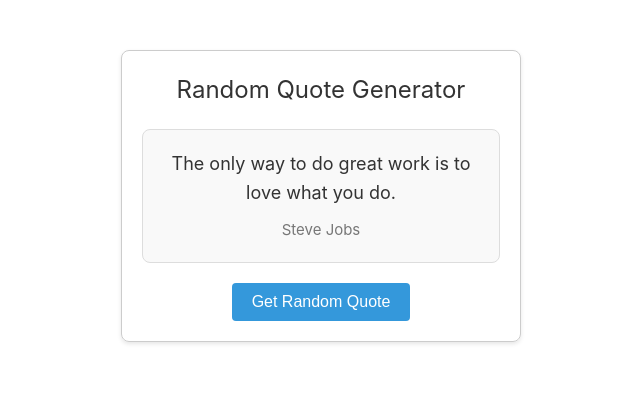
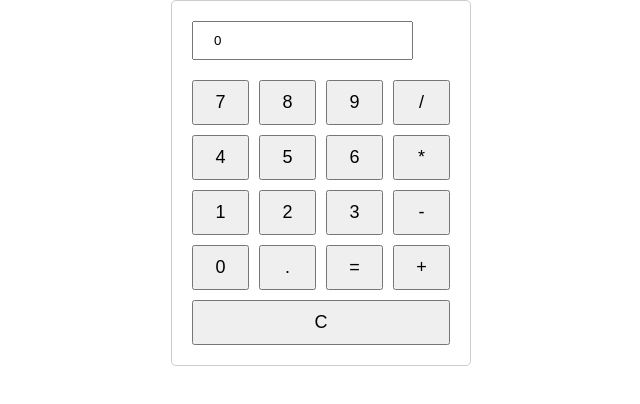
Before and after one commit to danelian/vue-projects, a Vue app: page / in a window 1280 px wide. Shown: the top 404 px of the page, without its empty margins (319-959 px from the left). Built offline with nearby package versions, Linux system fonts and the light colour scheme.

Commit message:
3. Calculator

```diff
--- a/src/App.vue
+++ b/src/App.vue
@@ -1,9 +1,9 @@
 <script setup>
-import RandomQuoteGenerator from './components/RandomQuoteGenerator.vue'
+import AmazingCalculator from './components/AmazingCalculator.vue'
 </script>
 
 <template>
-  <RandomQuoteGenerator />
+  <AmazingCalculator />
 </template>
 
 <style scoped>
--- /dev/null
+++ b/src/components/AmazingCalculator.vue
@@ -0,0 +1,106 @@
+<script setup>
+import { ref, computed } from 'vue'
+
+const display = ref('0')
+
+const appendToDisplay = (value) => {
+  if (display.value === '0' && value !== '.') {
+    display.value = value
+  } else {
+    display.value += value
+  }
+}
+
+const calculate = () => {
+  try {
+    display.value = eval(display.value).toString()
+  } catch (error) {
+    display.value = 'Error'
+  }
+}
+
+// Computed property for dynamic class binding
+const displayClass = computed(() => {
+  return display.value.length > 12 ? 'small-text' : ''
+})
+
+const clearDisplay = () => {
+  display.value = '0'
+}
+</script>
+
+<template>
+  <div>
+    <div class="calculator">
+      <input v-model="display" :class="displayClass" readonly />
+
+      <div class="buttons">
+        <button @click="appendToDisplay('7')">7</button>
+        <button @click="appendToDisplay('8')">8</button>
+        <button @click="appendToDisplay('9')">9</button>
+        <button @click="appendToDisplay('/')">/</button>
+
+        <button @click="appendToDisplay('4')">4</button>
+        <button @click="appendToDisplay('5')">5</button>
+        <button @click="appendToDisplay('6')">6</button>
+        <button @click="appendToDisplay('*')">*</button>
+
+        <button @click="appendToDisplay('1')">1</button>
+        <button @click="appendToDisplay('2')">2</button>
+        <button @click="appendToDisplay('3')">3</button>
+        <button @click="appendToDisplay('-')">-</button>
+
+        <button @click="appendToDisplay('0')">0</button>
+        <button @click="appendToDisplay('.')">.</button>
+        <button @click="calculate()">=</button>
+        <button @click="appendToDisplay('+')">+</button>
+      </div>
+
+      <button @click="clearDisplay" class="clear-button">C</button>
+    </div>
+  </div>
+</template>
+
+<style scoped>
+input {
+  padding: 10px 20px;
+  margin-bottom: 20px;
+}
+
+.calculator {
+  max-width: 300px;
+  margin: 0 auto;
+  padding: 20px;
+  border: 1px solid #ccc;
+  border-radius: 5px;
+}
+
+.display {
+  width: 100%;
+  margin-bottom: 10px;
+  padding: 10px;
+  font-size: 18px;
+  text-align: right;
+}
+
+.buttons {
+  display: grid;
+  grid-template-columns: repeat(4, 1fr);
+  gap: 10px;
+}
+
+button {
+  width: 100%;
+  padding: 10px;
+  font-size: 18px;
+}
+
+.clear-button {
+  width: 100%;
+  margin-top: 10px;
+}
+
+.small-text {
+  font-size: 14px;
+}
+</style>
```
